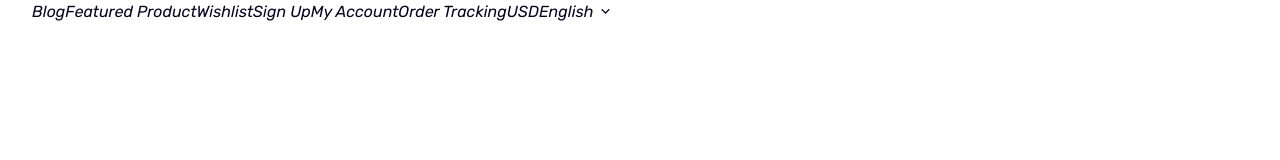
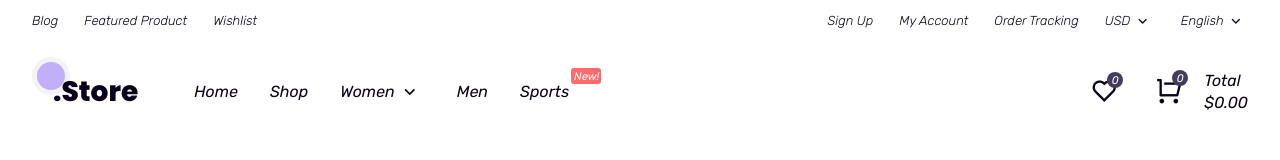
Before and after one commit to Jahir514/websites_design, a plain HTML site: page index.html in a window 1280 px wide. Drawn offline with nearby package versions, Linux system fonts and the light colour scheme.

Commit message:
working on mega menu

```diff
--- a/index.html
+++ b/index.html
@@ -1,24 +1,26 @@
 <!DOCTYPE html>
 <html lang="en">
-
   <head>
-    <meta charset="UTF-8">
-    <meta name="viewport" content="width=device-width, initial-scale=1.0">
-    <link rel="preconnect" href="https://fonts.googleapis.com">
-    <link rel="preconnect" href="https://fonts.gstatic.com" crossorigin>
+    <meta charset="UTF-8" />
+    <meta name="viewport" content="width=device-width, initial-scale=1.0" />
+    <link rel="preconnect" href="https://fonts.googleapis.com" />
+    <link rel="preconnect" href="https://fonts.gstatic.com" crossorigin />
     <link
       href="https://fonts.googleapis.com/css2?family=Poppins:ital,wght@0,300;0,400;0,600;0,700;0,800;1,300;1,400;1,600;1,700;1,800&family=Rubik:ital,wght@1,300..900&display=swap"
-        rel="stylesheet">
-    <link rel="stylesheet" href="style.css">
-    <link href="https://cdn.jsdelivr.net/npm/remixicon@4.2.0/fonts/remixicon.css" rel="stylesheet" />
+      rel="stylesheet"
+    />
+    <link rel="stylesheet" href="style.css" />
+    <link
+      href="https://cdn.jsdelivr.net/npm/remixicon@4.2.0/fonts/remixicon.css"
+      rel="stylesheet"
+    />
     <title>E-commerce</title>
-
   </head>
 
   <body>
     <div id="page" class="site">
       <header>
-            <div class="header-top">
+        <div class="header-top mobile-hide">
           <div class="container">
             <div class="wrapper flexitem">
               <div class="left">
@@ -29,15 +31,100 @@
                 </ul>
               </div>
               <div class="right">
-                            <ul class="flexitem">
-                                <li class="main-links">
+                <ul class="flexitem main-links">
                   <li><a href="#">Sign Up</a></li>
                   <li><a href="#">My Account</a></li>
                   <li><a href="#">Order Tracking</a></li>
-                                <li><a href="#">USD <span class="icon-small"><i class="arrow-down-s-line"></i></span>
-                                    </a></li>
-                                <li><a href="#">English <span class="icon-small"><i
-                                                class="ri-arrow-down-s-line"></i></span></a></li>
+                  <li>
+                    <a href="#"
+                      >USD
+                      <span class="icon-small"
+                        ><i class="ri-arrow-down-s-line"></i
+                      ></span>
+                    </a>
+                    <ul>
+                      <li class="current"><a href="#">USD</a></li>
+                      <li><a href="#">EURO</a></li>
+                      <li><a href="#">TK</a></li>
+                      <li><a href="#">Rupee</a></li>
+                    </ul>
+                  </li>
+                  <li>
+                    <a href="#"
+                      >English
+                      <span class="icon-small"
+                        ><i class="ri-arrow-down-s-line"></i></span
+                    ></a>
+                    <ul>
+                      <li class="current"><a href="#">English</a></li>
+                      <li><a href="#">German</a></li>
+                      <li><a href="#">Bangladeshi</a></li>
+                      <li><a href="#">Indian</a></li>
+                    </ul>
+                  </li>
+                </ul>
+              </div>
+            </div>
+          </div>
+        </div>
+        <!-- header top -->
+        <div class="header-nav">
+          <div class="container">
+            <div class="wrapper flexitem">
+              <a href="" class="trigger desktop-hide">
+                <span class="ri-menu-2-line"></span>
+              </a>
+              <div class="left flexitem">
+                <div class="logo">
+                  <a href="/"><span class="circle"></span>.Store</a>
+                </div>
+                <nav class="mobile-hide">
+                  <ul class="flexitem second-links">
+                    <li><a href="#">Home</a></li>
+                    <li><a href="#">Shop</a></li>
+                    <li>
+                      <a href="#"
+                        >Women
+                        <div class="icon-small">
+                          <i class="ri-arrow-down-s-line"></i></div
+                      ></a>
+                    </li>
+                    <li><a href="#">Men</a></li>
+                    <li>
+                      <a href="#"
+                        >Sports
+                        <div class="fly-item"><span>New!</span></div>
+                      </a>
+                    </li>
+                  </ul>
+                </nav>
+              </div>
+              <div class="right flexitem">
+                <ul class="flexitem second-links">
+                  <li class="mobile-hide">
+                    <a href="#">
+                      <div class="icon-large">
+                        <i class="ri-heart-line"></i>
+                        <div class="fly-item">
+                          <span class="item-number">0</span>
+                        </div>
+                      </div>
+                    </a>
+                  </li>
+                  <li>
+                    <a href="#" class="iscart">
+                      <div class="icon-large">
+                        <i class="ri-shopping-cart-line"></i>
+                        <div class="fly-item">
+                          <span class="item-number">0</span>
+                        </div>
+                      </div>
+
+                      <div class="icon-text">
+                        <div class="mini-text">Total</div>
+                        <div class="cart-total">$0.00</div>
+                      </div>
+                    </a>
                   </li>
                 </ul>
               </div>
@@ -51,5 +138,4 @@
     </div>
     <script src="script.js"></script>
   </body>
-
 </html>
--- a/style.css
+++ b/style.css
@@ -1,11 +1,10 @@
-
-@import url('https://fonts.googleapis.com/css2?family=Poppins:ital,wght@0,300;0,400;0,600;0,700;0,800;1,300;1,400;1,600;1,700;1,800&family=Rubik:ital,wght@1,300..900&display=swap');
+@import url("https://fonts.googleapis.com/css2?family=Poppins:ital,wght@0,300;0,400;0,600;0,700;0,800;1,300;1,400;1,600;1,700;1,800&family=Rubik:ital,wght@1,300..900&display=swap");
 /*
 Fonts:
 -Poppins: 300, 400, 600,700,800
 -Rubik: 300, 900
 */
-:root{
+:root {
   --primary-color: #ff6b6b;
   --secondary-color: #794afa;
   --secondary-dark-color: #453c5c;
@@ -28,63 +27,68 @@ Fonts:
   --fw7: 700;
   --fw8: 800;
 
-    --trans-background-color: background-color .3s, color .3s;
-    --trans-background: background-color .3s;
-    --trans-color: color .3s;
+  --trans-background-color: background-color 0.3s, color 0.3s;
+  --trans-background: background-color 0.3s;
+  --trans-color: color 0.3s;
 }
-*{
+* {
   margin: 0;
   padding: 0;
 }
-*, ::before, ::after{
+*,
+::before,
+::after {
   box-sizing: border-box;
 }
-body{
-    font-family: 'Rubik', sans-serif;
+body {
+  font-family: "Rubik", sans-serif;
   font-size: 16px;
   font-weight: 400;
   line-height: 1.4;
   color: var(--dark-color);
   background-color: var(--white-color);
 }
-a{
+a {
   text-decoration: none;
   color: inherit;
   -webkit-tap-highlight-color: transparent;
 }
-ul{
+ul {
   list-style: none;
 }
-img{
+img {
   max-width: var(--percent100);
   vertical-align: middle;
 }
-strong{
+strong {
   font-weight: var(--fw8);
 }
-table{
+table {
   border-collapse: collapse;
   border-spacing: 0;
 }
-input::placeholder{
-    font: inherit
+input::placeholder {
+  font: inherit;
 }
-h1,h2,h3,h4{
-    font-family: 'Poppins';
+h1,
+h2,
+h3,
+h4 {
+  font-family: "Poppins";
 }
-h1{
+h1 {
   font-size: calc(1.3em + 1vw);
   font-weight: var(--fw8);
   line-height: 1;
 }
-h2{
+h2 {
   font-size: 2.5em;
 }
-h3{
+h3 {
   font-size: 1.2em;
   font-weight: var(--fw7);
 }
-h4{
+h4 {
   font-size: 1em;
   font-weight: var(--fw6);
 }
@@ -93,38 +97,60 @@ h4{
  * REUSEABLE SELECTOR
  * -----------------*/
 
- .container{
+.container {
   max-width: 1280px;
   margin: 0 auto;
   padding: 0 0.938em;
 }
- .column{
+.column {
   margin-left: -0.938em;
   margin-right: -0.938em;
 }
- .column .row{
+.column .row {
   padding: 0 0.938em;
 }
- .flexwrap{
+.flexwrap {
   display: flex;
   flex-wrap: wrap;
 }
- .flexcenter{
+.flexcenter {
   display: flex;
   align-items: center;
   justify-content: center;
 }
- .flexitem{
+.flexitem {
   display: flex;
   align-items: center;
 }
- .flexcol{
+.flexcol {
   display: flex;
   flex-direction: column;
   gap: 1em;
 }
-
-
+.main-links a:hover {
+  color: var(--secondary-color);
+}
+.second-links a:hover {
+  color: var(--light-text-color);
+}
+.icon-small,
+.icon-large {
+  display: flex;
+  align-items: center;
+  padding: 0 0.25em;
+  font-weight: normal;
+}
+.icon-small {
+  font-size: 1.25em;
+  margin: auto;
+}
+.icon-large {
+  font-size: 1.75em;
+  padding: 0 0.75em 0 0;
+}
+.mobile-hide{
+  display: none;
+}
 
 
 /* -----------------
@@ -148,16 +174,153 @@ h4{
 
 
 
+/* -----------------
+ * 01. HEADER
+ * ---------------*/
+header li > a {
+  display: flex;
+  position: relative;
+  line-height: inherit;
+  transition: var(--trans-color);
+}
 
+/* 01. HEADER -----------------
+    *  a. Header Top
+    * ---------------*/
+.header-top .wrapper {
+  font-size: var(--font-small);
+  font-weight: var(--fw3);
+  justify-content: space-between;
+  line-height: 42px;
+}
 
+.header-top .wrapper ul {
+  gap: 2em;
+}
+.header-top li {
+  position: relative;
+}
+.header-top ul ul {
+  position: absolute;
+  left: -1em;
+  line-height: 2em;
+  background-color: var(--white-color);
+  border: 1px solid var(--border-color);
+  z-index: 1;
+  display: none;
+}
+.header-top ul ul li a {
+  padding: 0.25em 1em;
+}
+.header-top ul ul li.current a {
+  background-color: var(--border-color);
+}
+.header-top li:hover ul {
+  display: block;
+}
+/* 01. HEADER -----------------
+    *  b. Header Nav
+    * ---------------*/
+.header-nav{
+  padding: 0.5em 0;
+  margin-bottom: 1.5em;
+  border-bottom: 1px solid var(--border-color);
+}
+.trigger{
+    font-size: 1.5em;
+    display: flex;
+    padding: 0.25em;
+    margin-right: 0.5em;
+}
+.logo a{
+    font-size: 1.75em;
+    font-family: 'Poppins';
+    position: relative;
+    font-weight: var(--fw8);
+    display: flex;
+    padding-left: 0.75em;
+    margin-right: 2em;
+}
+.circle{
+    position: absolute;
+    top: -15px;
+    left: 0;
+    width: 38px;
+    height: 38px;
+    border-radius: var(--percent50);
+    background-color: var(--light-bg-color);
+    z-index: -1;
+}
+.circle::before{
+    content: '';
+    position: absolute;
+    width: 28px;
+    height: 28px;
+    border-radius: var(--percent50);
+    background-color: var(--secondary-color);
+    bottom: 5px;
+    right: 5px;
+    opacity: .4;
+}
+.header-nav nav > ul{
+    line-height: 100px;
+    gap: 2em;
+}
+.fly-item{
+    position: absolute;
+    height: 16px;
+    font-size: var(--font-smaller);
+    padding: 3px;
+    text-align: center;
+    line-height: 11px;
+    color: var(--white-color);
+}
+nav .fly-item{
+    top: 50%;
+    margin-top: -24px;
+    width: 30px;
+    border-radius: 3px;
+    right: -32px;
+    background-color: var(--primary-color);
+}
+.header-nav .right{
+  position: relative;
+  margin-left: auto;
+}
+.header-nav .right .icon-large{
+  position: relative;
+}
+.header-nav .right .fly-item{
+  top: 0;
+  right: 16px;
+  width: 16px;
+  background-color: var(--secondary-dark-color);
+  border-radius: var(--percent50);
+}
 
 /* -----------------
  * 15. RESPONSIVE
  * ---------------*/
 
-
- @media screen and (min-width: 992px){
-    .container{
+@media screen and (min-width: 992px) {
+  .container {
     padding: 0 2em;
   }
+  .desktop-hide{
+      display: none;
   }
+  .mobile-hide{
+    display: block;
+  }
+  .logo a{
+    margin-right: 2em;
+  }
+  .header-nav{
+    padding: 0;
+    margin: 0;
+    border-bottom: 0;
+  }
+  .header-nav .right li > a{
+    margin-left: 1em;
+  }
+}
```
Lines whose indentation alone changed are shown as unchanged.
